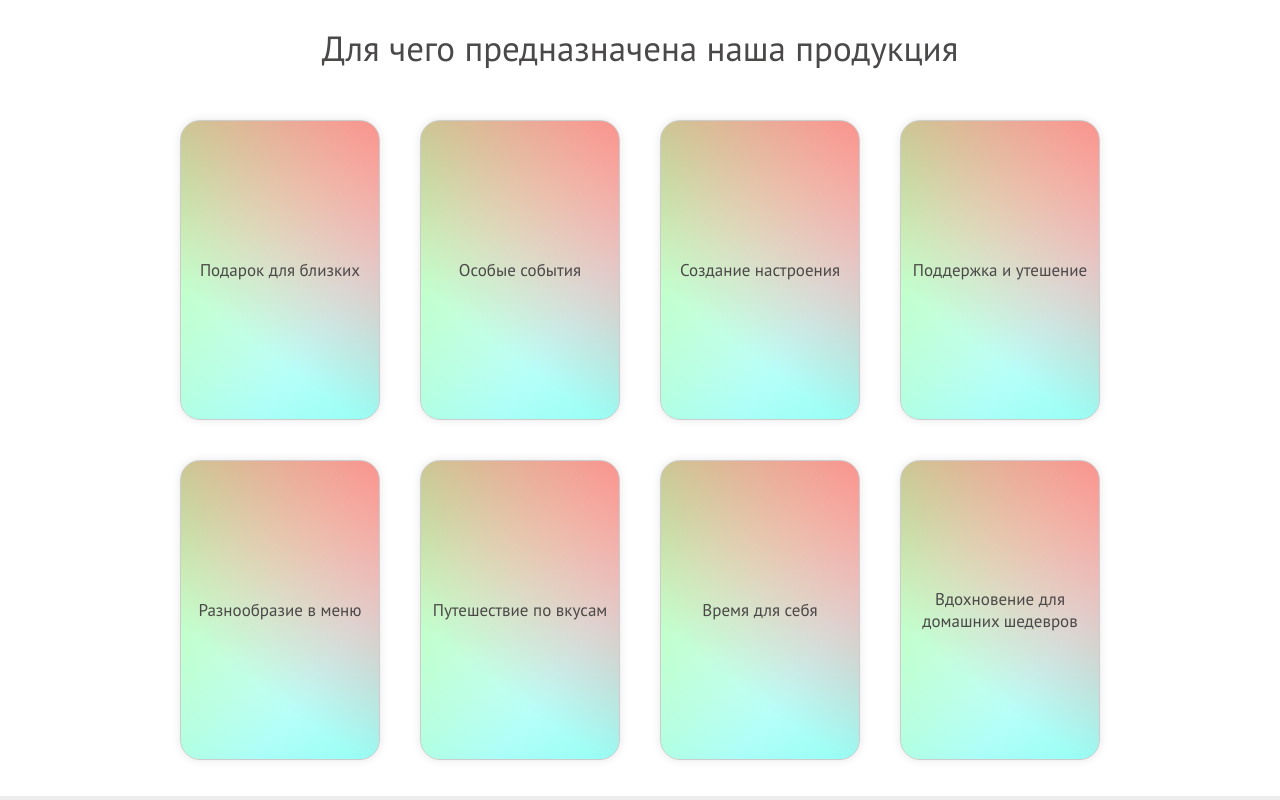
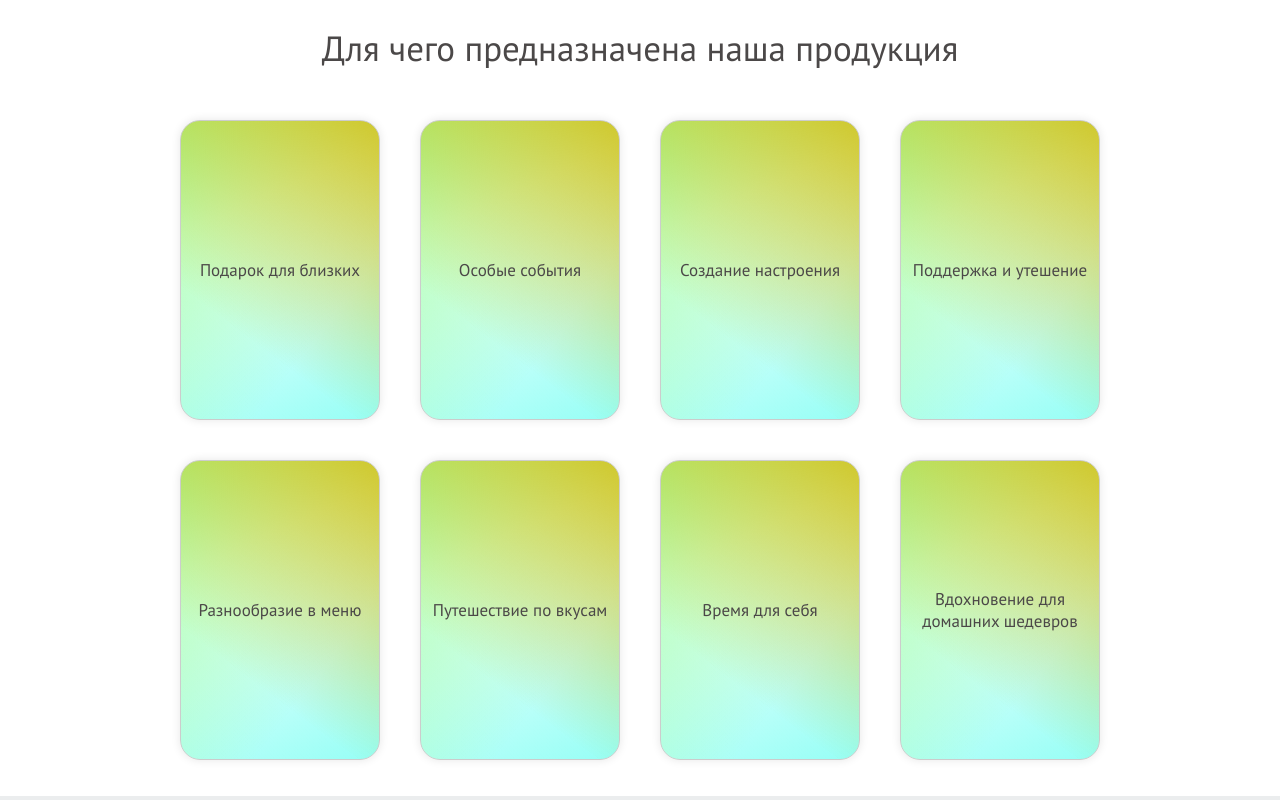
Before and after one commit to X6uddy/confectionery-frontend, a React (Create React App) app: page / in a window 1280 px wide. Shown: the part 1880-2680 px from the top of the page. Built offline with nearby package versions, Linux system fonts and the light colour scheme.

Commit message:
changing some styles

```diff
--- a/src/components/holidays/Holidays.js
+++ b/src/components/holidays/Holidays.js
@@ -10,7 +10,7 @@ const Holidays = () => {
         { title: 'Разнообразие в меню', content: 'Если вы хотите разнообразить свой рацион и добавить ярких ноток в повседневное питание, наша продукция - отличный выбор. От легких десертов до насыщенных тортов - у нас есть разнообразие вкусов и текстур'},
         { title: 'Путешествие по вкусам', content: 'Попробуйте разные вкусы и ароматы с нашей продукцией. От экзотических фруктов до традиционных ингредиентов, наш ассортимент поможет вам отправиться в настоящее гастрономическое путешествие'},
         { title: 'Время для себя', content: 'Заслуживайте моменты релаксации и удовольствия. Купите нашу продукцию и наслаждайтесь вкусами, отдавая себе должное внимание'},
-        { title: 'Вдохновение для домашних шедевров', content: 'Используйте наши десерты как вдохновение для создания своих кулинарных шедевров дома. Попробуйте новые сочетания ингредиентов и техник, вдохновленные нашими профессиональными изделиями'},
+        { title: 'Вдохновение для домашних шедевров', content: 'Используйте наши десерты как вдохновение для создания своих кулинарных шедевров дома.'},
     ]
     return (
         <div className="container">
--- a/src/components/holidays/holidays.scss
+++ b/src/components/holidays/holidays.scss
@@ -40,12 +40,12 @@
             font-size: 17px;
             border-radius: 20px;
             background:
-            linear-gradient(217deg, rgb(255 121 121 / 80%), rgb(255 147 147 / 0%) 70.71%),
-            linear-gradient(127deg, rgb(145 255 145 / 80%), rgba(0, 255, 0, 0) 70.71%),
-            linear-gradient(336deg, rgb(123 255 243 / 80%), rgba(0, 0, 255, 0) 70.71%);
+            linear-gradient(217deg, rgb(203 187 0 / 80%), rgba(255, 147, 147, 0) 70.71%),
+            linear-gradient(127deg, rgba(145, 255, 145, 0.8), rgba(0, 255, 0, 0) 70.71%),
+            linear-gradient(336deg, rgba(123, 255, 243, 0.8), rgba(0, 0, 255, 0) 70.71%);
         }
         &-card &_back {
-            background-color: #f7b2b2;
+            background-color: #e5e7c3;
             transform: rotateY(180deg);
             padding: 20px;
             text-align: center;
```
